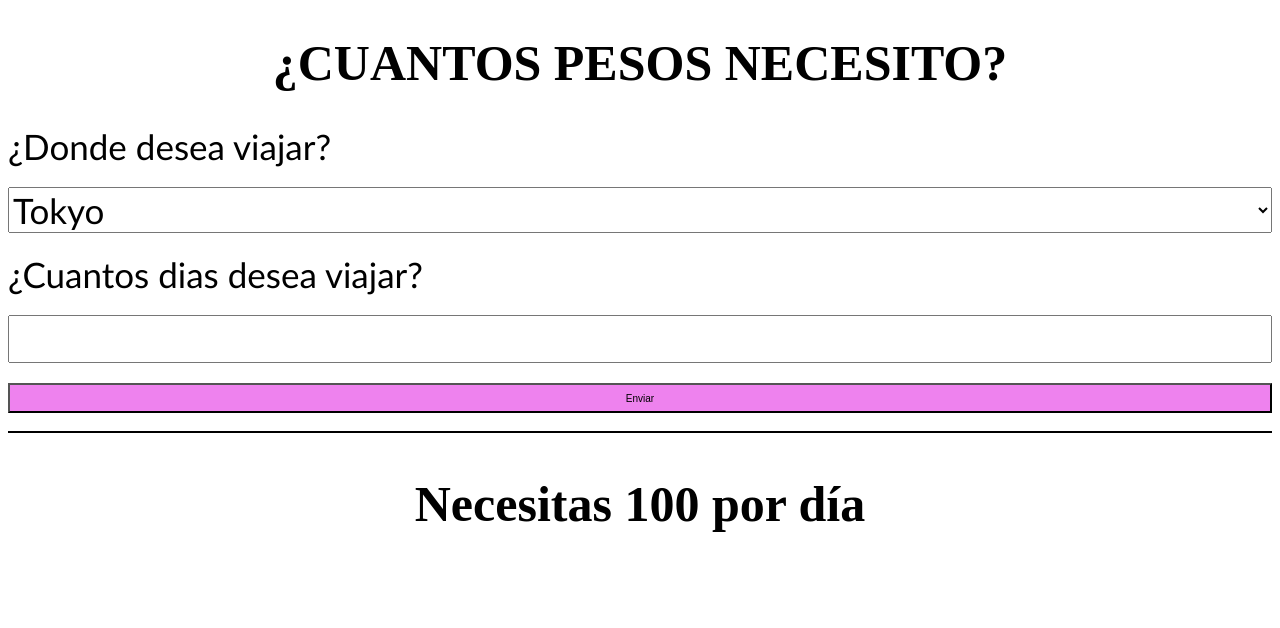
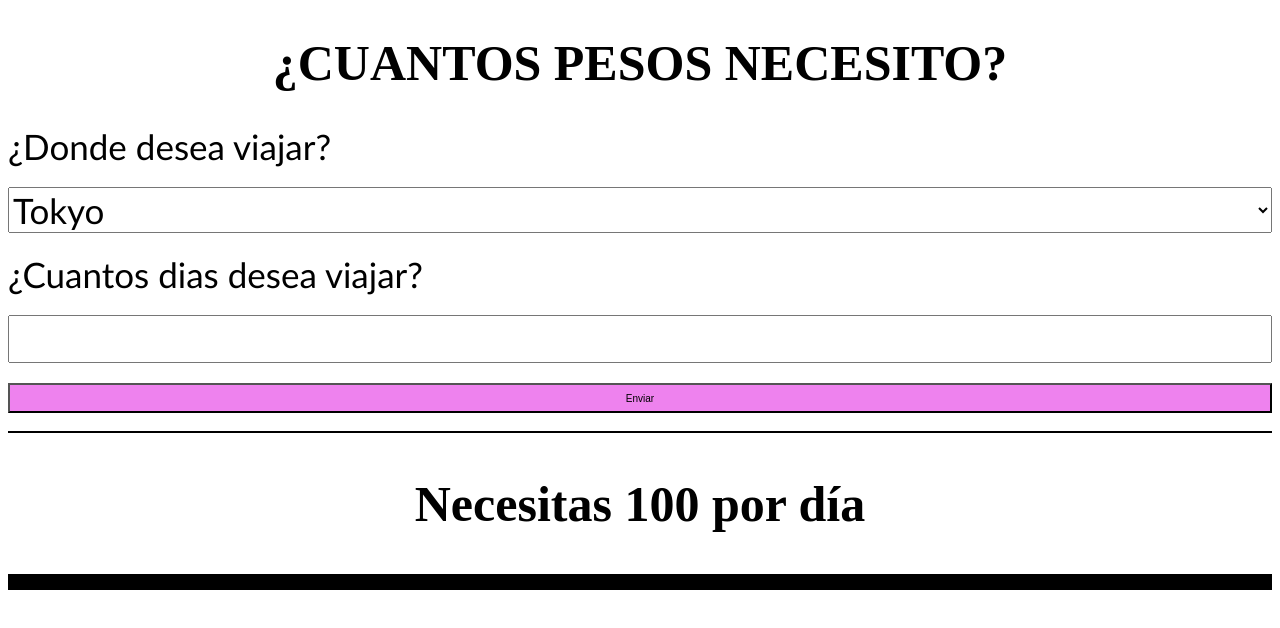
Before and after one commit to AngieIannopollo007/trabajo-2, a plain HTML site: page index.html in a window 1280 px wide. Drawn offline with Linux system fonts and the light colour scheme.

Commit message:
Update styles.css

```diff
--- a/styles.css
+++ b/styles.css
@@ -25,5 +25,6 @@ div{
 p{
     display: flex;
     justify-content: center;
-    border-radius: 8px;
+    border: 8px solid black;
+
 }
```
